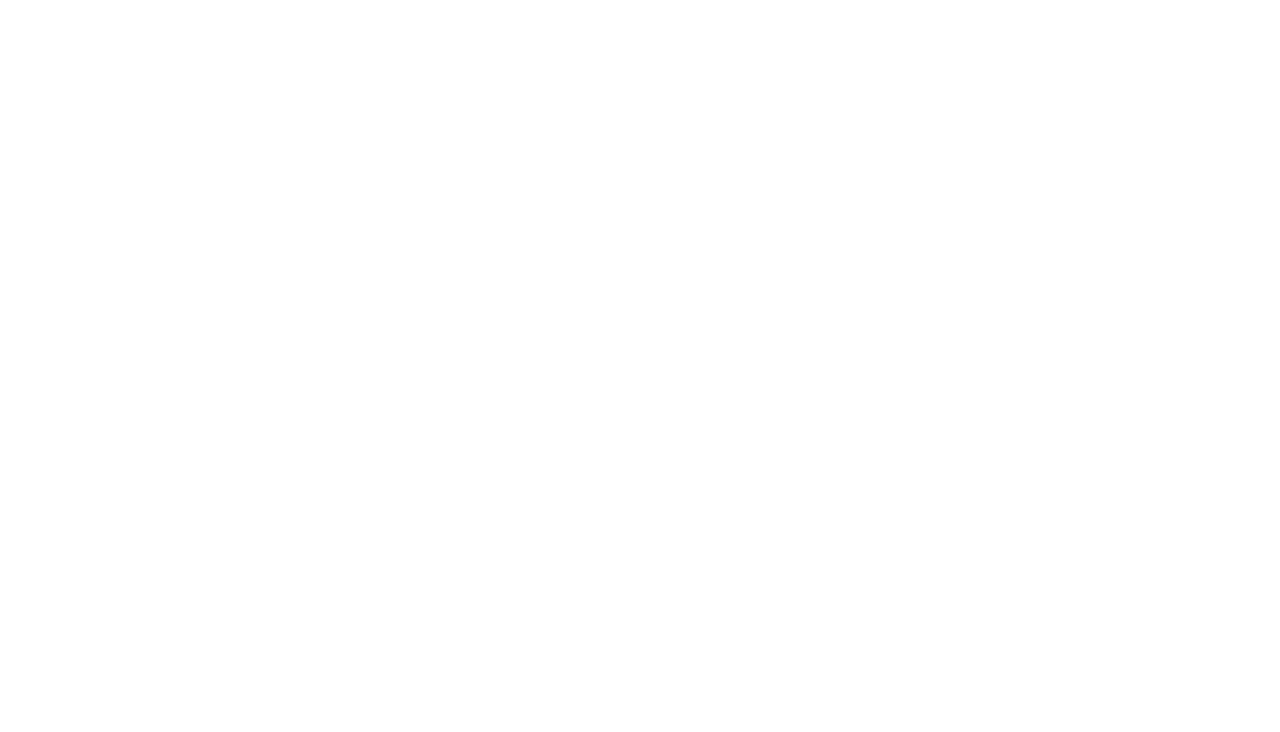
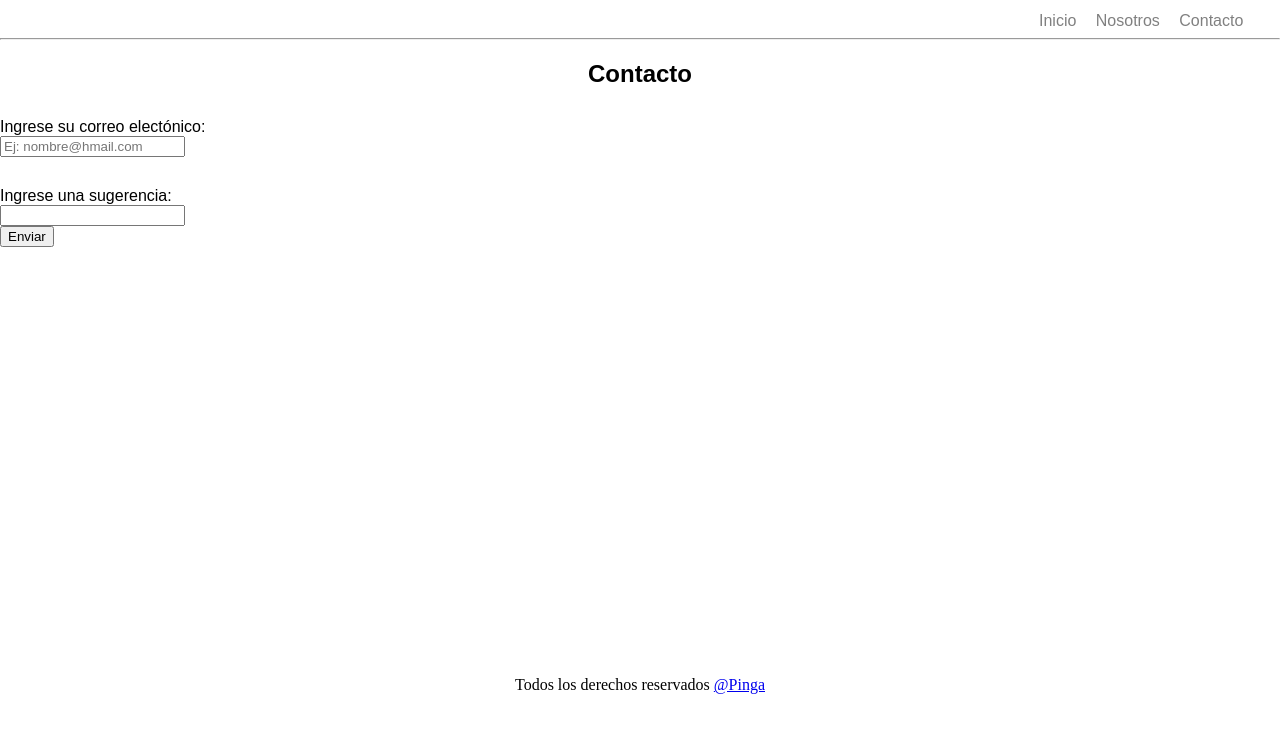
Before and after one commit to Code-artyst/Practica-Fullstack, a plain HTML site: page Practica_HTML/contacto.html in a window 1280 px wide. Drawn offline with Linux system fonts and the light colour scheme.

Commit message:
Mas Cambios

```diff
--- a/Practica_HTML/contacto.html
+++ b/Practica_HTML/contacto.html
@@ -3,9 +3,76 @@
 <head>
     <meta charset="UTF-8">
     <meta name="viewport" content="width=device-width, initial-scale=1.0">
-    <title>Document</title>
+    <title>Contacto</title>
+    <style>
+        html, body {
+            margin: 0;
+            width: 100%;
+            font-family: sans-serif;
+        }
+
+        header {
+            height: 30px;
+            align-items: end;
+            display: flex;
+        }
+        nav a {
+            margin-left: 15px;
+            text-decoration: none;
+            font-family:sans-serif;
+            color: grey;
+        }
+        .footer {
+            height: 60px;
+            align-content: center;
+
+        }
+        footer p {
+            text-align: center;
+        }
+
+        section {
+            height: 600px;
+
+        }
+        section h1 {
+            text-align: center;
+        }
+        section article {
+            margin-top: 30px;
+        }
+
+    </style>
 </head>
 <body>
-
+    <header>
+        <nav style="margin-left: 80%;">
+            <a href="./Sitio_Web.html">Inicio</a>
+            <a href="./nosotros.html">Nosotros</a>
+            <a href="#">Contacto</a>
+        </nav>
+    </header>
+    <hr style="color: gray; width: 90;">
+    <main>
+        <section>
+            <h1>Contacto</h1>
+            <article id="cuerpo">
+                <form>
+                <label for="correo">Ingrese su correo electónico:</label><br>
+                <input type="email" id="correo" name="correo" placeholder="Ej: nombre@hmail.com"><br>
+                </form>
+            </article>
+            <article>
+                <label for="sugerencia">Ingrese una sugerencia:</label><br>
+                <input type="text" id="sugerencia" name="sugerencia">
+            </article>
+            <article style="margin-top: 0px;">
+                <input type="submit" value="Enviar">
+            </article>
+        </section>
+    </main>
+    <footer>
+        <p style="font-family: 'Times New Roman', Times, serif;">Todos los derechos reservados <a href="https://google.com" target="_blank">@Pinga</a></p>
+    </footer>
 </body>
 </html>
```
Also changed, not shown: Practica_HTML/Sitio_Web.html (+2 -1 lines), Practica_HTML/nosotros.html (+5 -1 lines).
